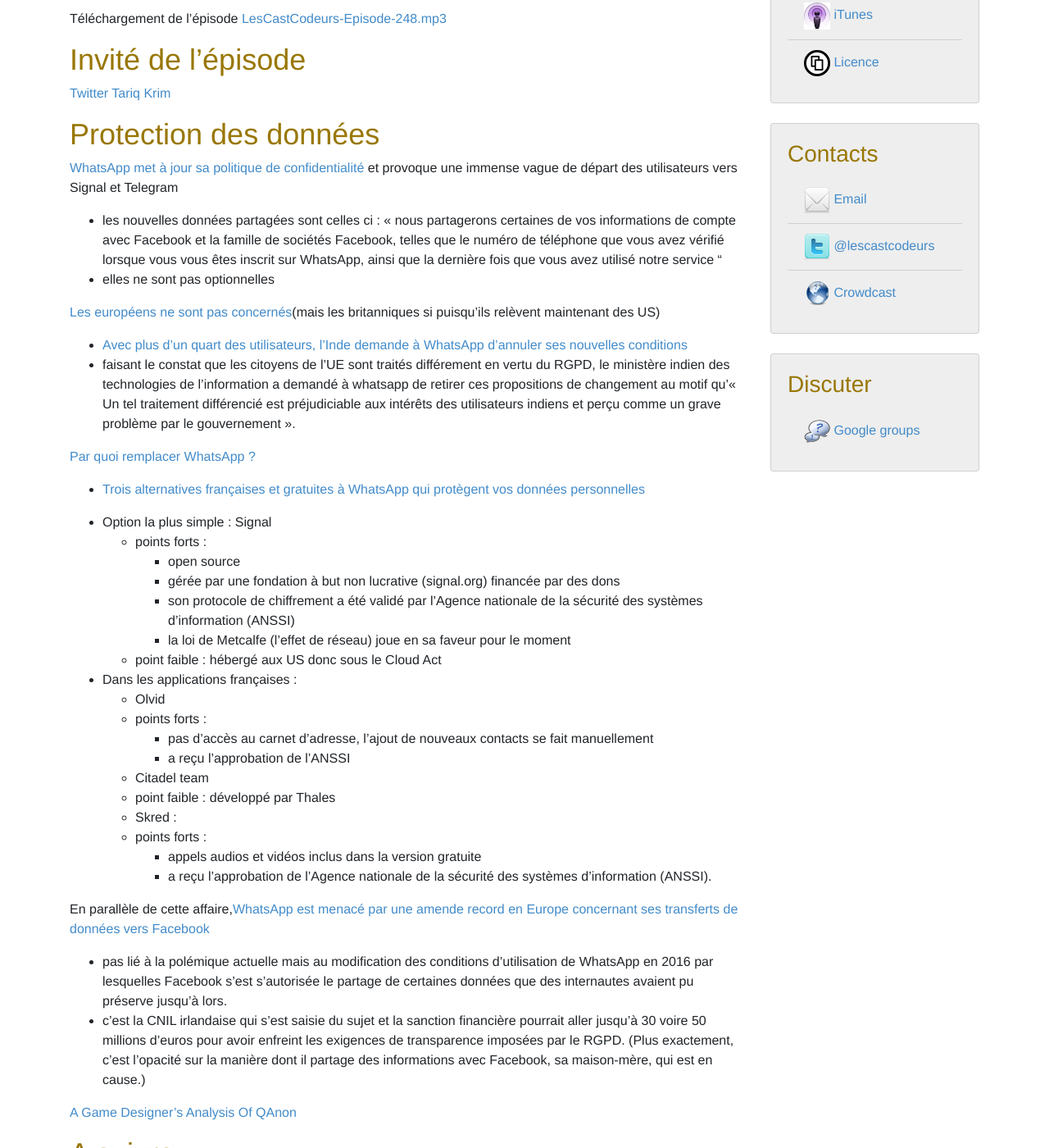
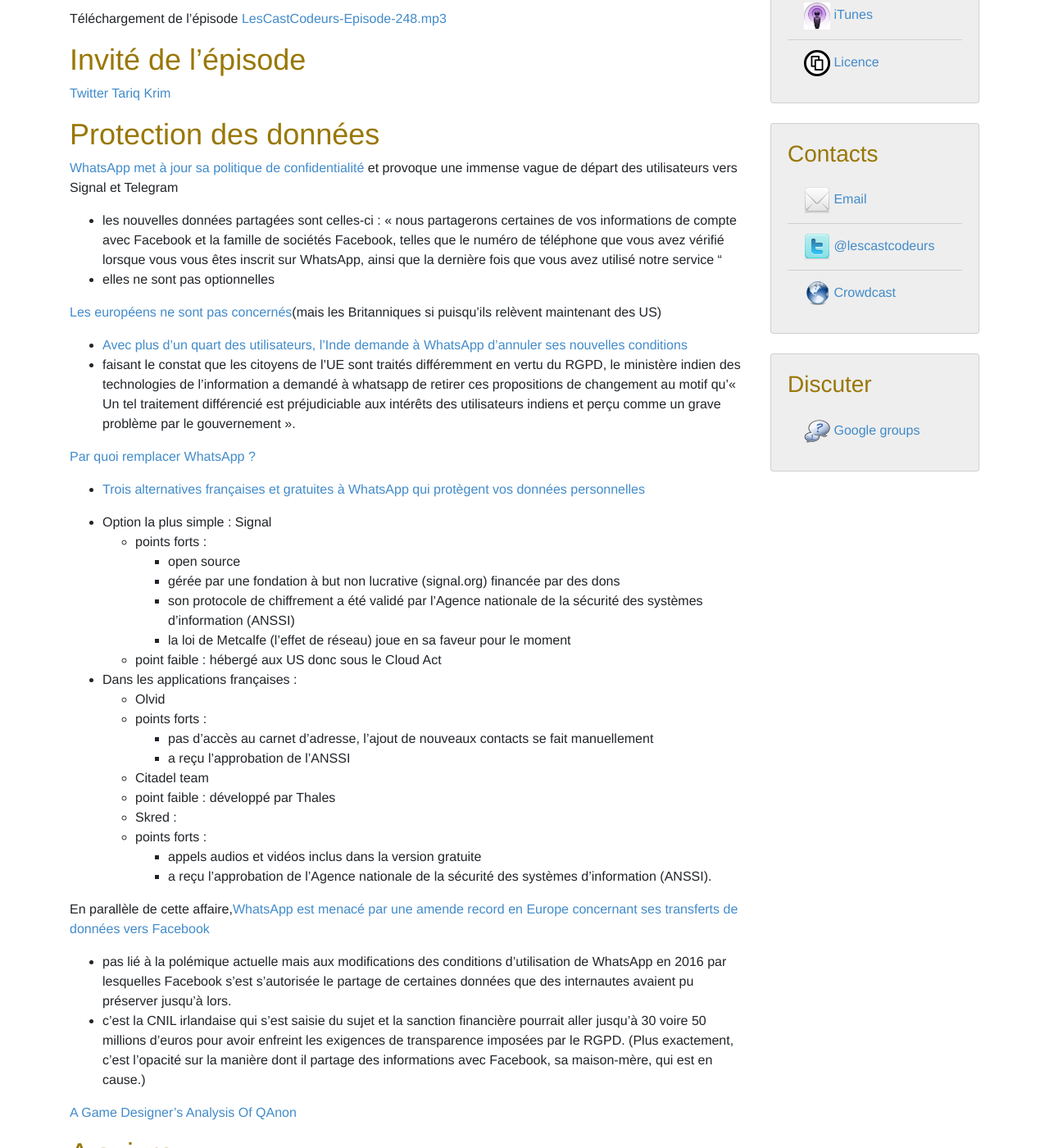
Before and after one commit to lescastcodeurs/lescastcodeurs.com, a Jekyll site: the page built from _posts/2021-02-12-lcc-248-special-loi-societe-et-organisations-avec-agnes-crepet-et-tariq-krim-partie-1.md, in a window 1280 px wide and 1400 px high, scrolled down 438 px. Shown: the whole window at 82% size. Built offline with Jekyll 4.4.1, drawn with Linux system fonts in a browser that asks for light colours; nearby versions of some CDN libraries; comment, search, counter and statistics services are not loaded; some of the changed text lies outside the part shown.

Commit message:
Correction de typos sur 2021-02-12-lcc-248-special-loi-societe-et-organisations-avec-agnes-crepet-et-tariq-krim-partie-1.md

```diff
--- a/_posts/2021-02-12-lcc-248-special-loi-societe-et-organisations-avec-agnes-crepet-et-tariq-krim-partie-1.md
+++ b/_posts/2021-02-12-lcc-248-special-loi-societe-et-organisations-avec-agnes-crepet-et-tariq-krim-partie-1.md
@@ -9,7 +9,7 @@ tweet: épisode spécial Loi, société et organisations - partie 1 avec @agnes_
 ---
 L'actualité du mois de janvier était trop tentante pour passer à côté, voici donc un nouvel épisode spécial loi, société et organisations ! Cette fois Agnès, Audrey et Emmanuel ont demandé à Tariq Krim de les rejoindre pour commenter les conséquences des nouvelles CGU de WhatsApp et le départ en masse de ses utilisateurs et la déplateformisation de Donald Trump. Et comme il y avait beaucoup à dire sur le sujet, on vous en a fait deux épisodes.
 
-Enregistré le 5 Février 2021
+Enregistré le 5 février 2021
 
 Téléchargement de l'épisode [LesCastCodeurs-Episode-248.mp3](https://traffic.libsyn.com/lescastcodeurs/LesCastCodeurs-Episode-248.mp3)
 
@@ -21,13 +21,13 @@ Téléchargement de l'épisode [LesCastCodeurs-Episode-248.mp3](https://traffic.
 
 [WhatsApp met à jour sa politique de confidentialité](https://www.numerama.com/tech/191370-vos-infos-whatsapp-partagees-avec-facebook-ce-quil-faut-savoir.html) et provoque une immense vague de départ des utilisateurs vers Signal et Telegram
 
-* les nouvelles données partagées sont celles ci : « nous partagerons certaines de vos informations de compte avec Facebook et la famille de sociétés Facebook, telles que le numéro de téléphone que vous avez vérifié lorsque vous vous êtes inscrit sur WhatsApp, ainsi que la dernière fois que vous avez utilisé notre service "
+* les nouvelles données partagées sont celles-ci : « nous partagerons certaines de vos informations de compte avec Facebook et la famille de sociétés Facebook, telles que le numéro de téléphone que vous avez vérifié lorsque vous vous êtes inscrit sur WhatsApp, ainsi que la dernière fois que vous avez utilisé notre service "
 * elles ne sont pas optionnelles
 
-[Les européens ne sont pas concernés](https://twitter.com/niamhsweeneynyc/status/1347183889995935744?s=21)(mais les britanniques si puisqu'ils relèvent maintenant des US)
+[Les européens ne sont pas concernés](https://twitter.com/niamhsweeneynyc/status/1347183889995935744?s=21)(mais les Britanniques si puisqu'ils relèvent maintenant des US)
 
 * [Avec plus d'un quart des utilisateurs, l'Inde demande à WhatsApp d'annuler ses nouvelles conditions](https://www.clubic.com/whatsapp/actualite-350157-sr-avec-plus-d-un-quart-des-utilisateurs-l-inde-demande-a-whatsapp-d-annuler-ses-nouvelles-conditions.html)
-* faisant le constat que les citoyens de l'UE sont traités différement en vertu du RGPD, le ministère indien des technologies de l'information a demandé à whatsapp de retirer ces propositions de changement au motif qu'« Un tel traitement différencié est préjudiciable aux intérêts des utilisateurs indiens et perçu comme un grave problème par le gouvernement ».
+* faisant le constat que les citoyens de l'UE sont traités différemment en vertu du RGPD, le ministère indien des technologies de l'information a demandé à whatsapp de retirer ces propositions de changement au motif qu'« Un tel traitement différencié est préjudiciable aux intérêts des utilisateurs indiens et perçu comme un grave problème par le gouvernement ».
 
 [Par quoi remplacer WhatsApp ?](https://standblog.org/blog/post/2021/01/13/Par-quoi-remplacer-WhatsApp)
 
@@ -54,7 +54,7 @@ Téléchargement de l'épisode [LesCastCodeurs-Episode-248.mp3](https://traffic.
 
 En parallèle de cette affaire,[WhatsApp est menacé par une amende record en Europe concernant ses transferts de données vers Facebook](https://www.numerama.com/tech/684351-transfert-de-donnees-vers-facebook-whatsapp-est-menace-par-une-amende-record-en-europe.html)
 
-* pas lié à la polémique actuelle mais au modification des conditions d’utilisation de WhatsApp en 2016 par lesquelles Facebook s'est s’autorisée le partage de certaines données que des internautes avaient pu préserve jusqu'à lors.
+* pas lié à la polémique actuelle mais aux modifications des conditions d’utilisation de WhatsApp en 2016 par lesquelles Facebook s'est s’autorisée le partage de certaines données que des internautes avaient pu préserver jusqu'à lors.
 * c'est la CNIL irlandaise qui s'est saisie du sujet et la sanction financière pourrait aller jusqu'à 30 voire 50 millions d'euros pour avoir enfreint les exigences de transparence imposées par le RGPD. (Plus exactement, c’est l’opacité sur la manière dont il partage des informations avec Facebook, sa maison-mère, qui est en cause.)
 
 [A Game Designer’s Analysis Of QAnon](https://www.thestreet.com/phildavis/news/a-game-designers-analysis-of-qanon?fbclid=IwAR1ONG4EsooEfw8H9M6Lmj1j6Hfbavp1Zp9DWGMYfX4NExKwpTtqajBI1-M)
```
